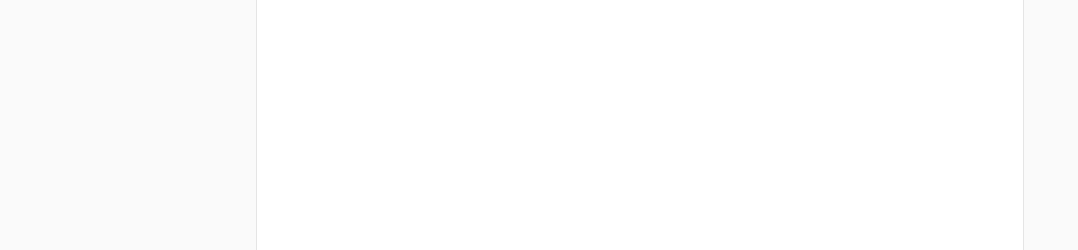
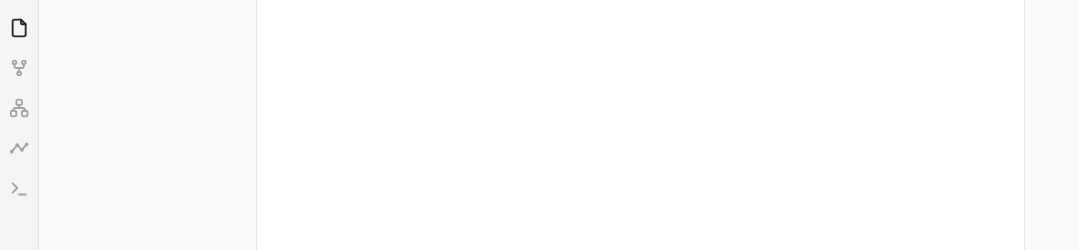
Before and after one commit to yashsehgal/editor-view, a React (Create React App) app: page / in a window 1280 px wide. Shown: the top 250 px of the page, without its empty margins (0-1078 px from the left). Built offline with nearby package versions, Linux system fonts and the light colour scheme.

Commit message:
feat: changes in parent layout for editor, with editor sidebar options

```diff
--- /dev/null
+++ b/src/components/CollapsibleFeatureSection.tsx
@@ -0,0 +1,25 @@
+import { cn } from "../dev-utils/cn";
+
+export interface CollapsibleFeatureSectionProps
+  extends React.HTMLAttributes<HTMLDivElement> {
+  sectionTitle: string;
+}
+
+export function CollapsibleFeatureSection({
+  className,
+  children,
+  sectionTitle,
+  ...args
+}: CollapsibleFeatureSectionProps) {
+  return (
+    <div
+      className={cn("CollapsibleFeatureSection-container grid", className)}
+      {...args}
+    >
+      <button className="CollapsibleFeatureSection-button p-1.5 uppercase font-medium text-sm bg-neutral-100">
+        {sectionTitle}
+      </button>
+      <div className="CollapsibleFeatureSection-content p-2">{children}</div>
+    </div>
+  );
+}
--- a/src/contexts/EditorLayoutContext.tsx
+++ b/src/contexts/EditorLayoutContext.tsx
@@ -51,15 +51,15 @@ export type EditorLayoutContextType = {
  * @default
  */
 export const EDITOR_LAYOUT_CONTEXT_INITIAL_STATE: EditorLayoutContextType = {
-  UISlotLeft: "file-tree",
+  UISlotLeft: "project-structure-tree",
   setUISlotLeft: () => {},
   UISlotLeftVisibility: true,
   setUISlotLeftVisibilty: () => {},
-  UISlotRight: "file-outline",
+  UISlotRight: "none",
   setUISlotRight: () => {},
   UISlotRightVisibility: false,
   setUISlotRightVisibilty: () => {},
-  UISlotBottom: "terminal",
+  UISlotBottom: "none",
   setUISlotBottom: () => {},
   UISlotBottomVisibility: false,
   setUISlotBottomVisibilty: () => {},
--- /dev/null
+++ b/src/helpers/LayoutMethods.ts
@@ -0,0 +1,16 @@
+import { UIModuleSlotType } from "../types/UIModuleSlotType";
+
+export function checkIfUIModuleActive(
+  module: UIModuleSlotType,
+  UISlotState: {
+    left: UIModuleSlotType;
+    right: UIModuleSlotType;
+    bottom: UIModuleSlotType;
+  }
+) {
+  return (
+    module === UISlotState.left ||
+    module === UISlotState.right ||
+    module === UISlotState.bottom
+  );
+}
--- a/src/layout/EditorLayout.tsx
+++ b/src/layout/EditorLayout.tsx
@@ -4,6 +4,7 @@ import {
   ResizablePanelGroup,
 } from "../components/Resizable";
 import { EditorLayoutContextProvider } from "../providers/EditorLayoutContextProvider";
+import { EditorSidebar } from "./EditorSidebar";
 import { FileContentView } from "./FileContentView";
 import { UISlotBottomContainer } from "./UISlotBottomContainer";
 import { UISlotLeftContainer } from "./UISlotLeftContainer";
@@ -16,11 +17,15 @@ export default function EditorLayout() {
         direction="horizontal"
         className="EditorLayout-container"
       >
-        <ResizablePanel defaultSize={20}>
+        <ResizablePanel defaultSize={3} maxSize={3} minSize={3}>
+          <EditorSidebar />
+        </ResizablePanel>
+        <ResizableHandle />
+        <ResizablePanel defaultSize={17} minSize={10}>
           <UISlotLeftContainer />
         </ResizablePanel>
         <ResizableHandle />
-        <ResizablePanel defaultSize={60}>
+        <ResizablePanel defaultSize={60} minSize={10}>
           <ResizablePanelGroup
             direction="vertical"
             className="EditorLayout-centerContainer h-full"
@@ -35,7 +40,7 @@ export default function EditorLayout() {
           </ResizablePanelGroup>
         </ResizablePanel>
         <ResizableHandle />
-        <ResizablePanel defaultSize={20}>
+        <ResizablePanel defaultSize={20} maxSize={20}>
           <UISlotRightContainer />
         </ResizablePanel>
       </ResizablePanelGroup>
--- /dev/null
+++ b/src/layout/EditorSidebar.tsx
@@ -0,0 +1,120 @@
+import { useContext } from "react";
+import { cn } from "../dev-utils/cn";
+import { checkIfUIModuleActive } from "../helpers/LayoutMethods";
+import { UIModuleSlotType } from "../types/UIModuleSlotType";
+import {
+  IconFile,
+  IconTimeline,
+  IconGitFork,
+  IconSitemap,
+  IconTerminal,
+} from "@tabler/icons-react";
+import { EditorLayoutContext } from "../contexts/EditorLayoutContext";
+
+export const EditorSidebarOptions: Record<
+  Exclude<UIModuleSlotType, "none">,
+  {
+    optionIcon: React.ReactNode;
+    slot: "left" | "bottom" | "right";
+    label: string;
+  }
+> = {
+  "project-structure-tree": {
+    optionIcon: <IconFile width={24} />,
+    slot: "left",
+    label: "Project Structure",
+  },
+  "git-manager": {
+    optionIcon: <IconGitFork width={24} />,
+    slot: "left",
+    label: "Git Manager",
+  },
+  "file-outline": {
+    optionIcon: <IconSitemap width={24} />,
+    slot: "right",
+    label: "File Outline",
+  },
+  "git-commit-timeline": {
+    optionIcon: <IconTimeline width={24} />,
+    slot: "left",
+    label: "Git Commit Timeline",
+  },
+  terminal: {
+    optionIcon: <IconTerminal width={24} />,
+    slot: "bottom",
+    label: "Terminal",
+  },
+};
+
+export function EditorSidebar() {
+  const {
+    UISlotLeft: left,
+    UISlotRight: right,
+    UISlotBottom: bottom,
+    setUISlotLeft,
+    setUISlotRight,
+    setUISlotBottom,
+  } = useContext(EditorLayoutContext);
+  return (
+    <aside className="EditorSidebar-container w-full h-full bg-neutral-100 px-2 py-4">
+      <div className="flex flex-col gap-4">
+        {Object.keys(EditorSidebarOptions).map((option) => (
+          <button
+            key={option}
+            className={cn(
+              "EditorSidebar-option flex items-center justify-center h-fit",
+              checkIfUIModuleActive(
+                option as Exclude<UIModuleSlotType, "none">,
+                {
+                  left,
+                  right,
+                  bottom,
+                }
+              )
+                ? "text-neutral-800"
+                : "text-neutral-400 hover:text-neutral-500"
+            )}
+            title={
+              EditorSidebarOptions[option as Exclude<UIModuleSlotType, "none">]
+                .label
+            }
+            onClick={() => {
+              if (
+                EditorSidebarOptions[
+                  option as Exclude<UIModuleSlotType, "none">
+                ].slot === "left"
+              ) {
+                if (left === option) {
+                  setUISlotLeft("none");
+                } else {
+                  setUISlotLeft(option as UIModuleSlotType);
+                }
+              } else if (
+                EditorSidebarOptions[
+                  option as Exclude<UIModuleSlotType, "none">
+                ].slot === "right"
+              ) {
+                if (right === option) {
+                  setUISlotRight("none");
+                } else {
+                  setUISlotRight(option as UIModuleSlotType);
+                }
+              } else {
+                if (bottom === option) {
+                  setUISlotBottom("none");
+                } else {
+                  setUISlotBottom(option as UIModuleSlotType);
+                }
+              }
+            }}
+          >
+            {
+              EditorSidebarOptions[option as Exclude<UIModuleSlotType, "none">]
+                .optionIcon
+            }
+          </button>
+        ))}
+      </div>
+    </aside>
+  );
+}
--- a/src/types/UIModuleSlotType.ts
+++ b/src/types/UIModuleSlotType.ts
@@ -1 +1,7 @@
-export type UIModuleSlotType = "file-tree" | "terminal" | "file-outline";
+export type UIModuleSlotType =
+  | "project-structure-tree"
+  | "terminal"
+  | "file-outline"
+  | "git-manager"
+  | "git-commit-timeline"
+  | "none";
```
